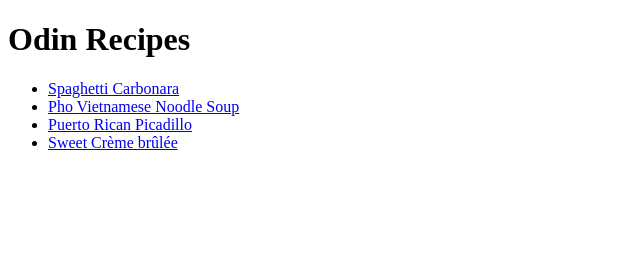
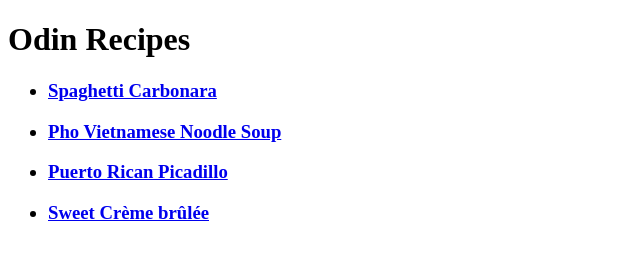
Before and after one commit to Nicolas-Espel/odin-recipes, a plain HTML site: page index.html in a window 1280 px wide. Shown: the whole page, without its empty margins (0-640 px from the left). Drawn offline with Linux system fonts and the light colour scheme.

Commit message:
changed links to headers

```diff
--- a/index.html
+++ b/index.html
@@ -10,10 +10,10 @@
     <h1>Odin Recipes</h1>
     <div>
         <ul>
-            <li><a href="./Recipes html/carbonara.html">Spaghetti Carbonara</a></li>
-            <li><a href="./Recipes html/pho.html">Pho Vietnamese Noodle Soup</a></li>
-            <li><a href="./Recipes html/picadillo.html">Puerto Rican Picadillo</a></li>
-            <li><a href="./Recipes html/cremebrulee.html">Sweet Crème brûlée</a></li>
+            <h3><li><a href="./Recipes html/carbonara.html">Spaghetti Carbonara</a></li></h3>
+            <h3><li><a href="./Recipes html/pho.html">Pho Vietnamese Noodle Soup</a></li></h3>
+            <h3><li><a href="./Recipes html/picadillo.html">Puerto Rican Picadillo</a></li></h3>
+            <h3><li><a href="./Recipes html/cremebrulee.html">Sweet Crème brûlée</a></li></h3>
         </ul>
     </div>
 </body>
```
